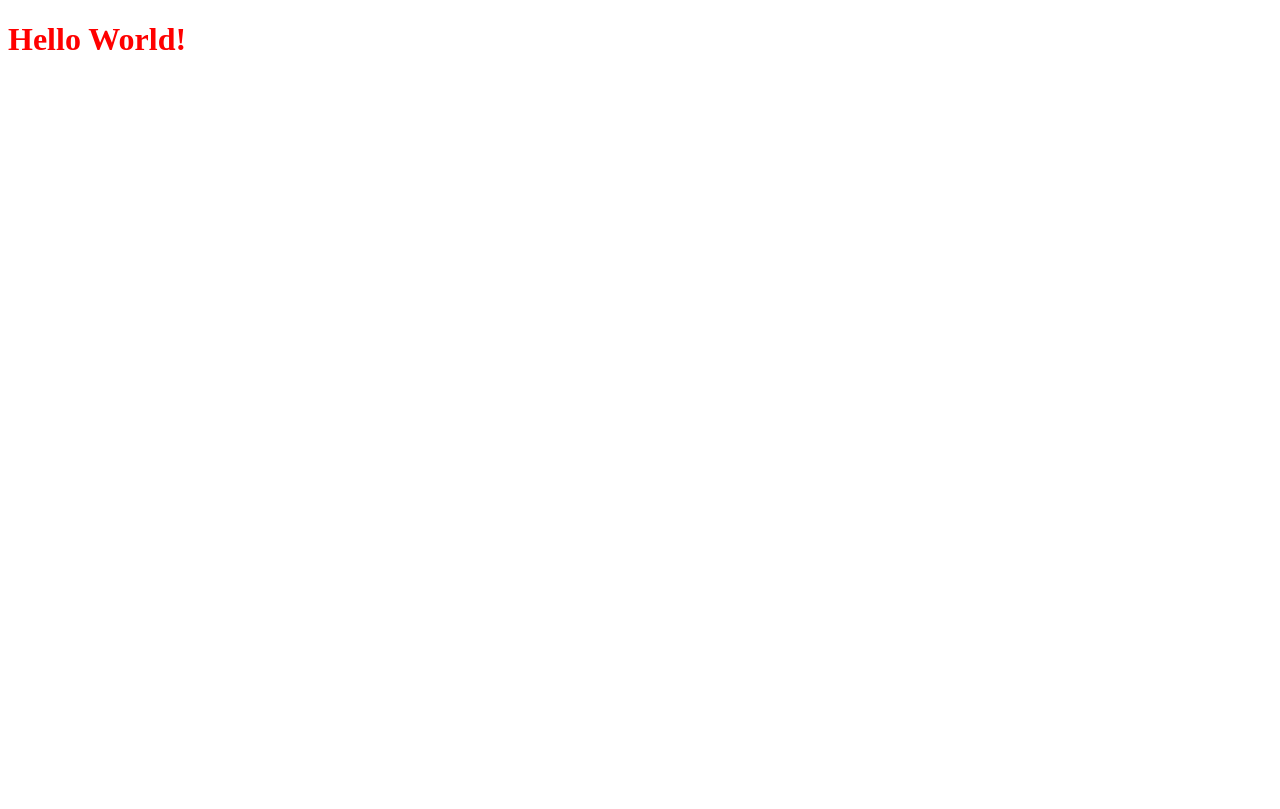
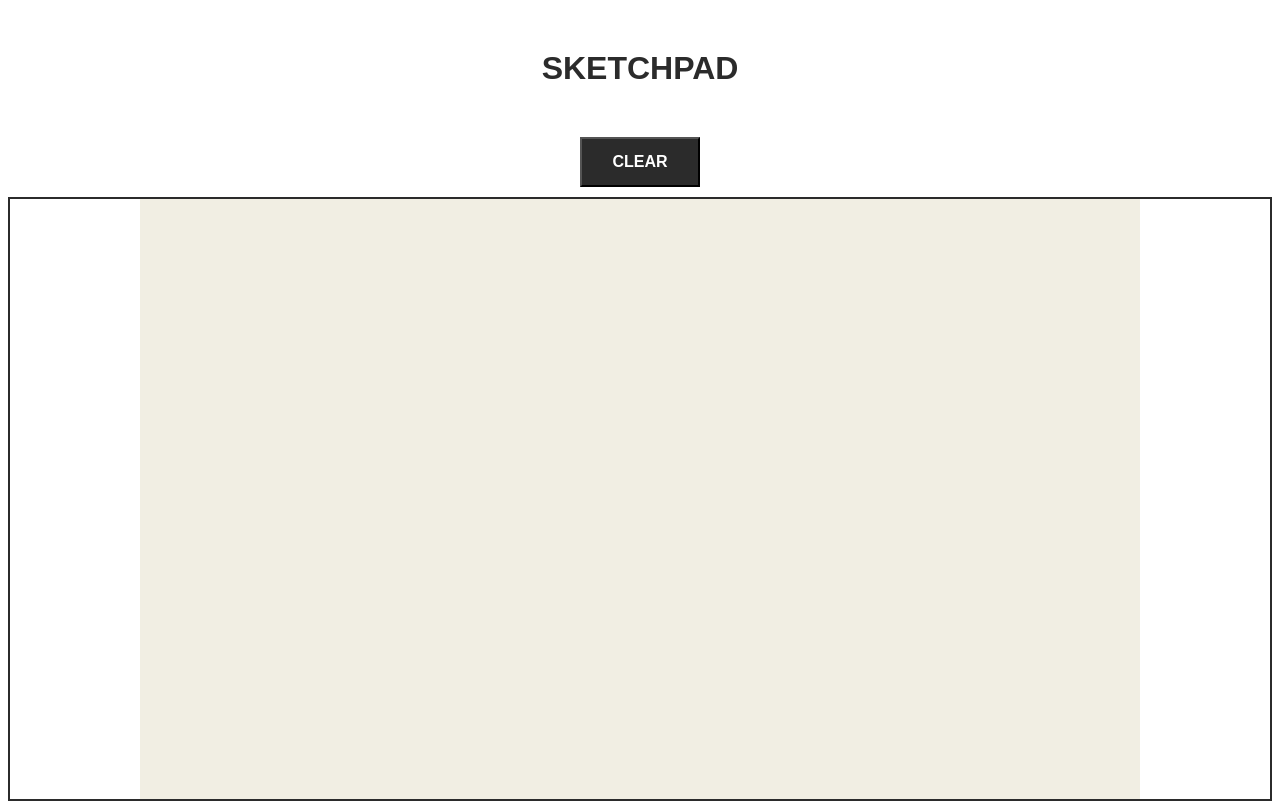
Before and after one commit to liamhow/sketch, a plain HTML site: page index.html in a window 1280 px wide. Drawn offline with Linux system fonts and the light colour scheme.

Commit message:
Did some stuff

```diff
--- a/index.html
+++ b/index.html
@@ -6,6 +6,11 @@
         <script src="main.js"></script></script>
     </head>
     <body>
-        <h1>Hello World!</h1>
+        <div id="header">
+            <h1>SKETCHPAD</h1>
+        </div>
+        <div id="buttons">
+            <button type="button" onclick="clearGrid()"><strong>CLEAR</strong></button>
+        </div>
     </body>
 </html>
--- a/main.js
+++ b/main.js
@@ -0,0 +1,56 @@
+let gridCols = 100;
+let gridRows = 60;
+let tileSize = 10;
+let mouseHeld = false;
+
+document.onmousedown = mouseDown;
+document.onmouseup = mouseUp;
+
+function mouseDown() {
+    mouseHeld = true;
+}
+
+function mouseUp() {
+    mouseHeld = false;
+}
+
+function drawClick(obj) {
+    obj.style.backgroundColor = "#2b2b2b";
+}
+
+function drawHeld(obj) {
+    if (mouseHeld) {
+        obj.style.backgroundColor = "#2b2b2b";
+    }
+}
+
+function clearGrid() {
+    var tiles = document.getElementsByClassName("tile");
+    for (let i = 0; i < tiles.length; i++) {
+        tile = tiles[i];
+        tile.style.backgroundColor = "#f1eee3";
+    }
+}
+
+document.addEventListener("DOMContentLoaded", function () {
+    var container = document.createElement("div");
+
+    container.id = "grid-container";
+    container.ondragstart = function() { return false; };
+    container.style.gridTemplateColumns = `repeat(${gridCols}, ${tileSize}px)`
+    container.style.gridTemplateRows = `repeat(${gridRows}, ${tileSize}px)`
+
+    document.body.appendChild(container);
+
+    for (let i = 1; i <= gridCols; i++) {
+        for (let j = 1; j <= gridRows; j++) {
+            var tile = document.createElement("div");
+
+            tile.className = "tile";
+            tile.onmouseover = drawHeld.bind(tile, tile);
+            tile.onmousedown = drawClick.bind(tile, tile);
+
+            container.appendChild(tile);
+        }
+    }
+}, false);
--- a/style.css
+++ b/style.css
@@ -1,3 +1,39 @@
 h1 {
-    color: red;
+    color: #2b2b2b;
+    font-family: Arial, sans-serif;
+    margin: auto;
 }
+
+#header {
+    display: flex;
+    justify-items: center;
+    margin: 50px;
+}
+
+#buttons {
+    display: flex;
+    justify-content: center;
+    margin: 10px;
+}
+
+#grid-container {
+    display: grid;
+    justify-content: center;
+    border: 2px solid #2b2b2b;
+    margin: auto;
+}
+
+.tile {
+    background-color: #f1eee3;
+    cursor: crosshair;
+}
+
+button {
+    height: 50px;
+    width: 120px;
+    background-color: #2b2b2b;
+    font-family: Arial, sans-serif;
+    font-size: 16px;
+    color: white;
+    cursor: pointer;
+}
```
